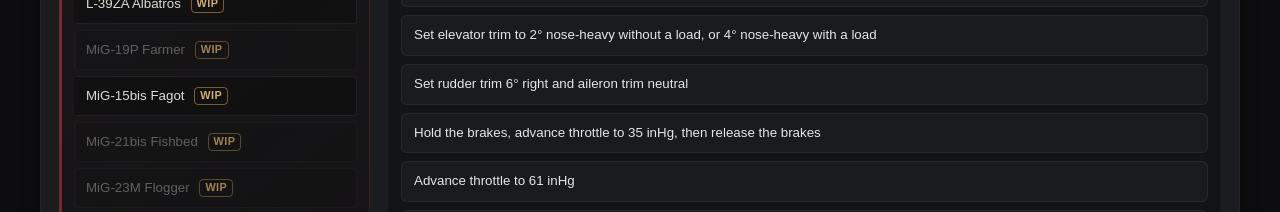
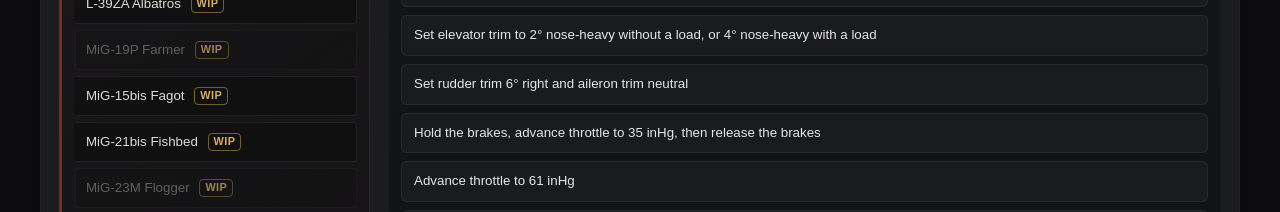
Before and after one commit to jisw-systems/dcs-flight-tools, a plain HTML site: page flight-checklists.html in a window 1280 px wide. Shown: the part 1940-2152 px from the top of the page. Drawn offline with Linux system fonts and the light colour scheme.

Commit message:
Enable MiG-21bis checklist panel

```diff
--- a/flight-checklists.html
+++ b/flight-checklists.html
@@ -85,7 +85,7 @@
             <li><button data-plane="l39">L-39ZA Albatros <span class="wip-badge">WIP</span></button></li>
             <li><button data-plane="mig19" disabled title="Work in progress: unavailable until validation is complete">MiG-19P Farmer <span class="wip-badge">WIP</span></button></li>
             <li><button data-plane="mig15">MiG-15bis Fagot <span class="wip-badge">WIP</span></button></li>
-            <li><button data-plane="mig21" disabled title="Work in progress: unavailable until validation is complete">MiG-21bis Fishbed <span class="wip-badge">WIP</span></button></li>
+            <li><button data-plane="mig21">MiG-21bis Fishbed <span class="wip-badge">WIP</span></button></li>
             <li><button data-plane="mig23m" disabled title="Work in progress: unavailable until validation is complete">MiG-23M Flogger <span class="wip-badge">WIP</span></button></li>
             <li><button data-plane="mig27k" disabled title="Work in progress: unavailable until validation is complete">MiG-27K Flogger-J2 <span class="wip-badge">WIP</span></button></li>
             <li><button data-plane="mig29">MiG-29 Fulcrum</button></li>
```
